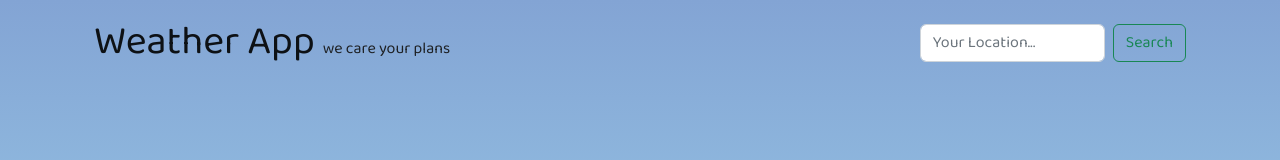
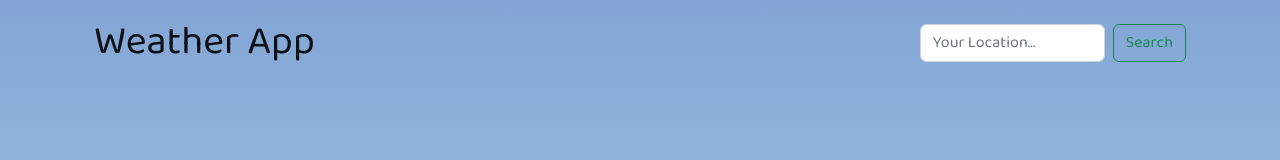
Before and after one commit to MAhmedSid/WeatherApp, a plain HTML site: page index.html in a window 1280 px wide. Shown: the top 160 px of the page. Drawn offline with nearby package versions, Linux system fonts and the light colour scheme; no server answers.

Commit message:
remove caption

```diff
--- a/CSS/styles.css
+++ b/CSS/styles.css
@@ -16,16 +16,7 @@ body {
     background: linear-gradient(to bottom, #83a4d4, #b6fbff);
 }
 
-
-
-
 #title {
     font-size: 5vmin;
     font-weight: 400;
 }
-
-#caption {
-    font-size: medium;
-    color: rgb(30, 33, 36);
-    font-weight: 500;
-}
--- a/index.html
+++ b/index.html
@@ -12,15 +12,10 @@
 
 <body>
 
-
-
-
-
-
   <header class="container">
     <nav class="navbar navbar-expand-lg  " id="navbar">
       <div class="container-fluid ">
-        <a id="title" class="navbar-brand" href="#">Weather App <span id="caption">we care your plans</span></a>
+        <a id="title" class="navbar-brand" href="#">Weather App </a>
         <button class="navbar-toggler" type="button" data-bs-toggle="collapse" data-bs-target="#navbarSupportedContent" aria-controls="navbarSupportedContent" aria-expanded="false" aria-label="Toggle navigation">
           <span class="navbar-toggler-icon"></span>
         </button>
```
